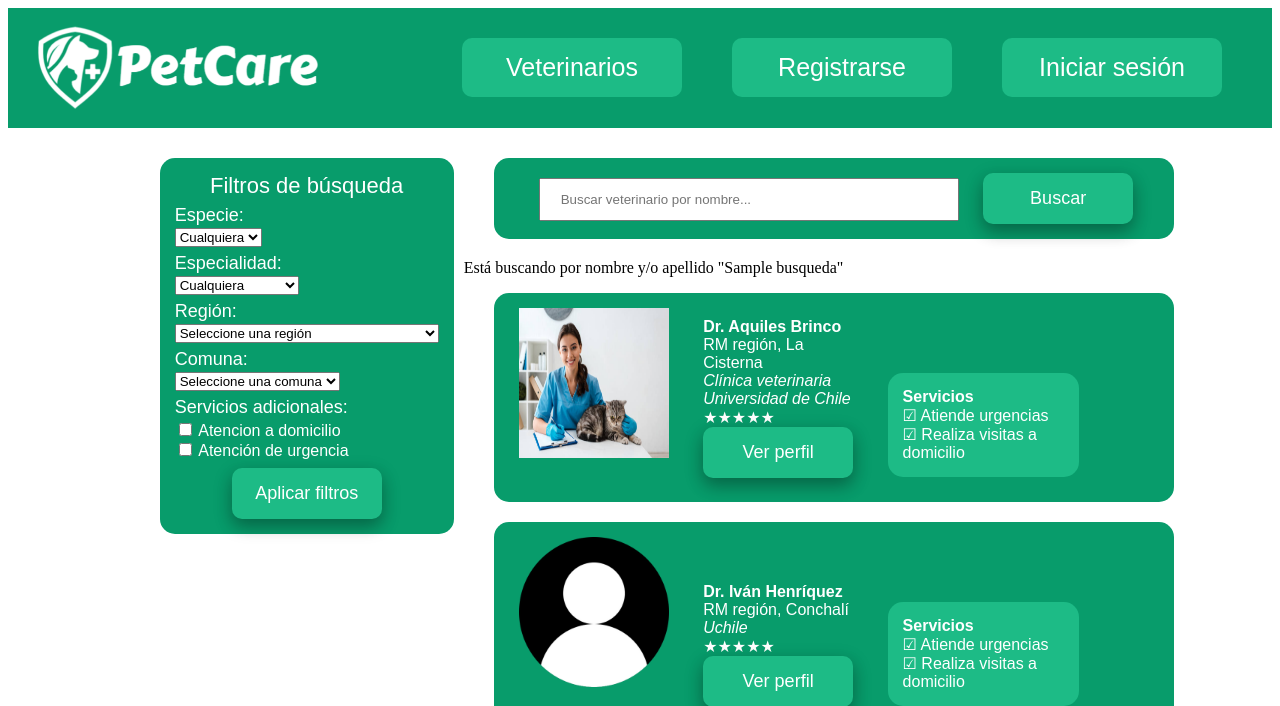
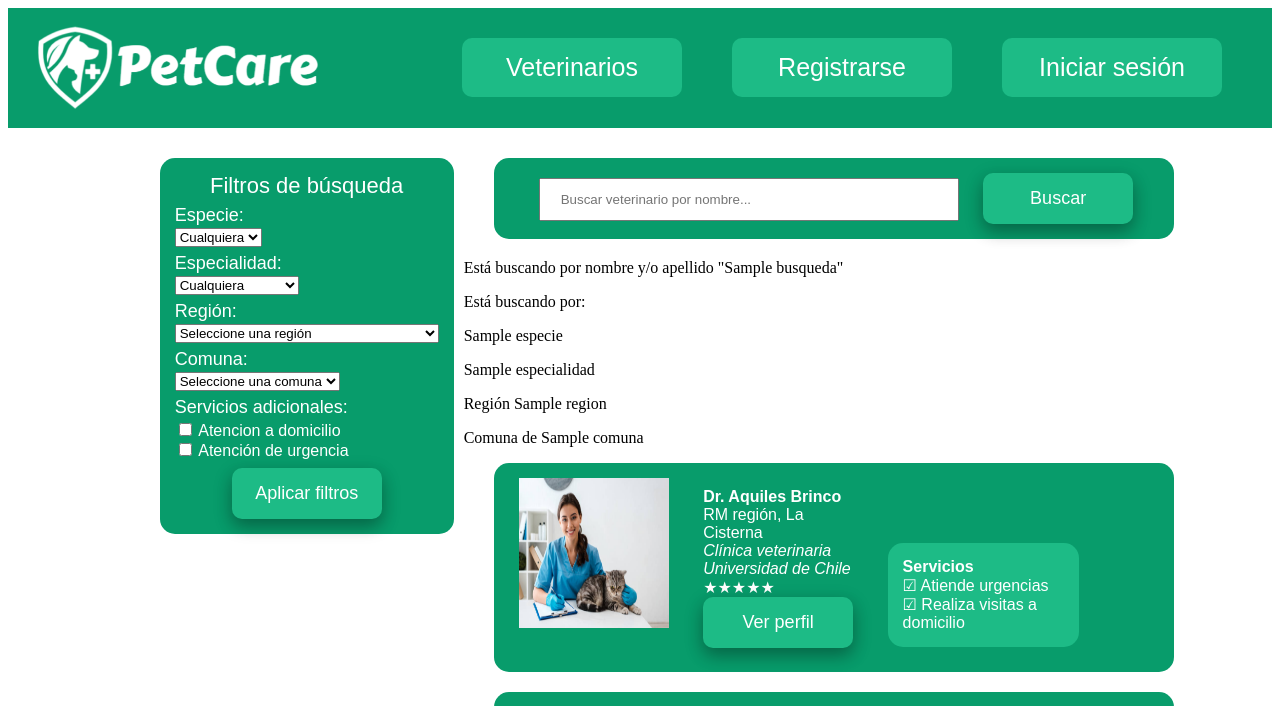
Before and after one commit to DCC-CC4401/Buscador-Veterinarios, a Django app: template PaginaVet/gestionVeterinarios/templates/gestionVeterinarios/catalogodoc.html in a window 1280 px wide. Shown: the top 706 px of the page. Run offline with Django 3.2, Linux system fonts and the light colour scheme; data comes from the database, SQL or seed files in the repository; tables that the repository leaves empty hold one stand-in row (values such as "Sample post"); the template is opened without the code that fills it: values that come from a table or form of the project are taken from there, most other values are stand-ins (such as "Sample title", 1, 10 or a date in 2020).

Commit message:
Muestra los filtros aplicados

```diff
--- a/PaginaVet/gestionVeterinarios/templates/gestionVeterinarios/catalogodoc.html
+++ b/PaginaVet/gestionVeterinarios/templates/gestionVeterinarios/catalogodoc.html
@@ -235,9 +235,28 @@
 
         {% endif %}
 
-        <!-- Falta imprimir las busquedas de los filtros -->
+        <!-- Falta arreglarlo un poco -->
+        {% if filtros.especie or filtros.especialidad or filtros.region or filtros.comuna or filtros.domicilio or filtros.urgencia %}
+        <p>Está buscando por:</p>
+        {% endif %}
 
-        <!-- Si no se encuentran resultados, imprimir que no se encontraron -->
+        <p>{{filtros.especie}}</p>
+        <p>{{filtros.especialidad}}</p>
+        {% if filtros.region %}
+        <p>Región {{filtros.region}}</p>
+        {% endif %}
+        {% if filtros.comuna %}
+        <p>Comuna de {{filtros.comuna}}</p>
+        {% endif %}
+        {% if filtros.domicilio %}
+        <p>Atención a domicilio</p>
+        {% endif %}
+        {% if filtros.urgencia %}
+        <p>Atención de urgencias</p>
+        {% endif %}
+
+
+        <!-- ¿Si no se encuentran resultados, imprimir que no se encontraron? -->
 
         {% for veterinario in veterinarios %}
 
```
